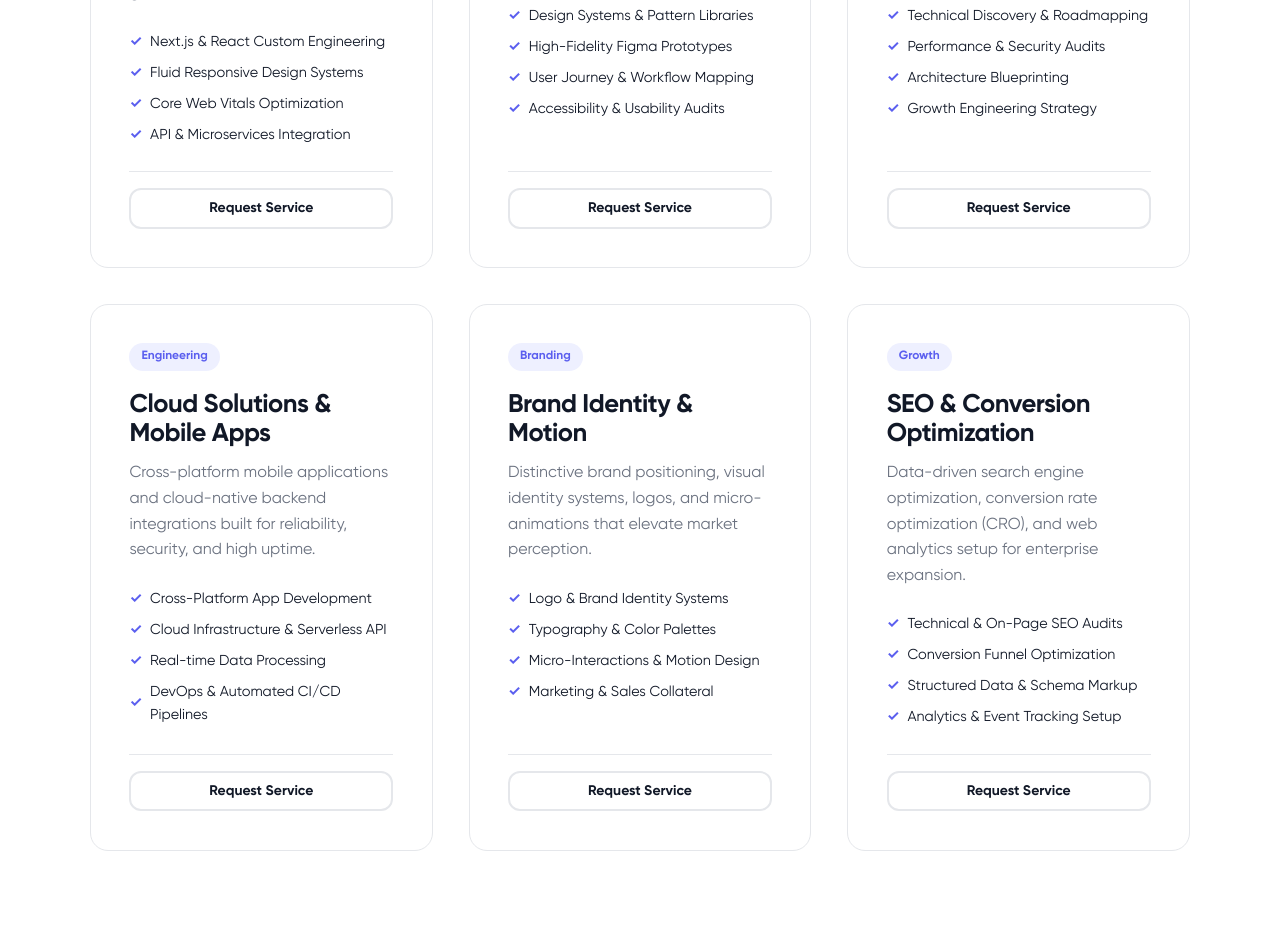
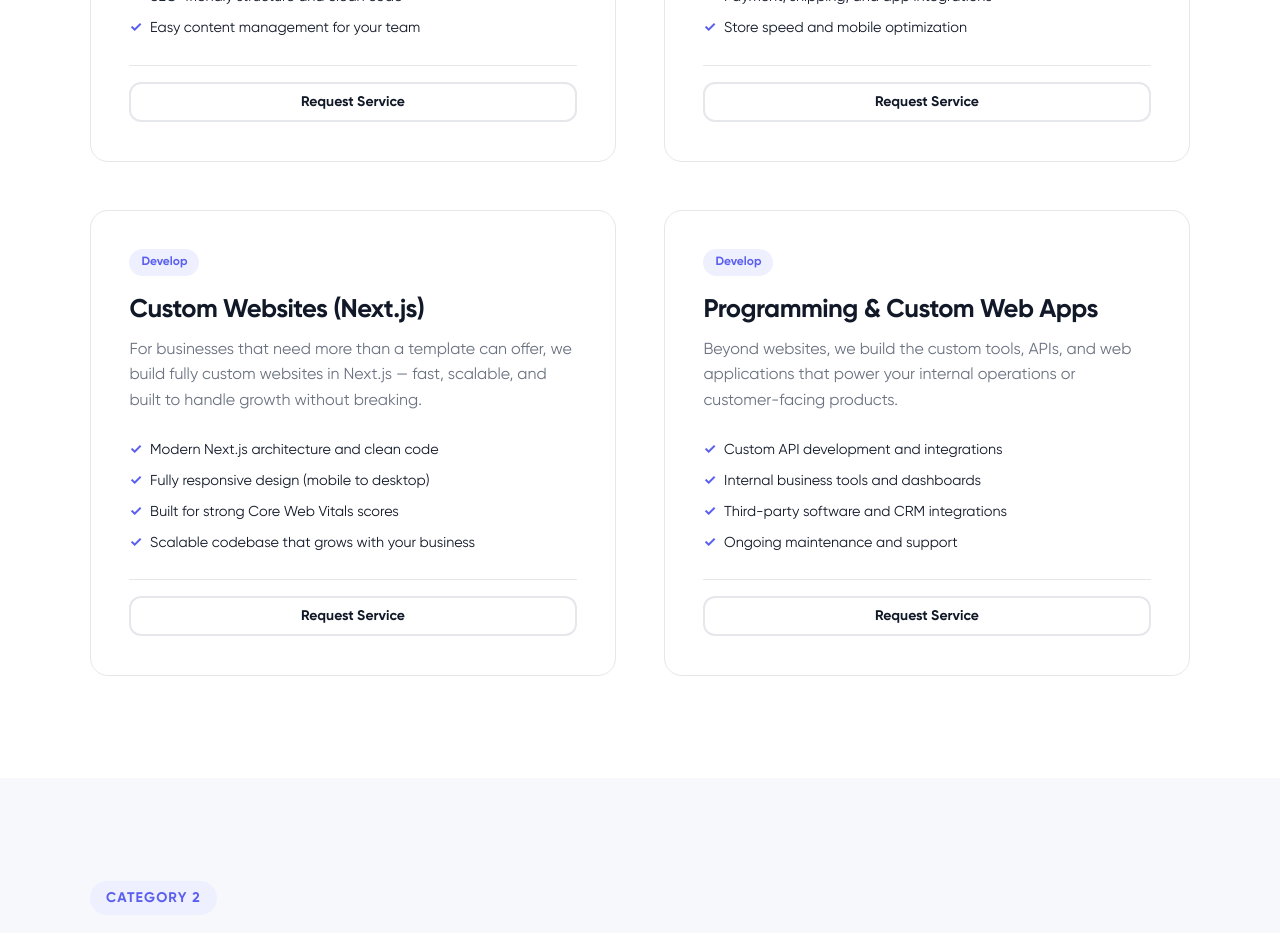
Before and after one commit to Muhammad-Hamza-webdev/orbit-digital, a Next.js app: page /services in a window 1280 px wide. Shown: the part 1240-2173 px from the top of the page. Built offline with nearby package versions, Linux system fonts and the light colour scheme.

Commit message:
Services page update

```diff
--- a/public/assets/css/style.css
+++ b/public/assets/css/style.css
@@ -126,6 +126,10 @@
   padding: 0;
 }
 
+html {
+  scroll-behavior: smooth;
+}
+
 html, body {
   width: 100%;
   max-width: 3840px;
@@ -138,6 +142,10 @@ html, body {
   line-height: 1.6;
   -webkit-font-smoothing: antialiased;
   -moz-osx-font-smoothing: grayscale;
+}
+
+.services-category-section {
+  scroll-margin-top: 100px;
 }
 
 img, svg, video {
--- a/src/app/services/page.js
+++ b/src/app/services/page.js
@@ -2,7 +2,8 @@ import React from 'react';
 import Container from '../../components/Common/Container';
 import SectionHeading from '../../components/Common/SectionHeading';
 import ServiceCard from '../../components/Services/ServiceCard';
-import { servicesData } from '../../data/services';
+import Button from '../../components/Common/Button';
+import { serviceCategories } from '../../data/services';
 
 export const metadata = {
   title: "Our Services | Web Development, AI Automation, Design & Marketing — Orbit Digital",
@@ -21,7 +22,7 @@ export default function ServicesPage() {
   return (
     <>
       {/* 1. Hero Section */}
-      <section className="section section-bg-surface">
+      <section className="section section-bg-surface" style={{ paddingBottom: 'clamp(40px, 6vw, 80px)' }}>
         <Container>
           <div className="section-heading section-heading--wide text-center">
             <span className="section-badge">Our Services</span>
@@ -35,19 +36,42 @@ export default function ServicesPage() {
         </Container>
       </section>
 
+      {/* 2. Four Service Categories */}
+      {serviceCategories.map((category, index) => (
+        <section
+          key={category.id}
+          id={category.id}
+          className={`section services-category-section ${index % 2 === 1 ? 'section-bg-surface' : ''}`}
+        >
+          <Container>
+            <SectionHeading
+              badge={category.badge}
+              title={category.heading}
+              description={category.description}
+            />
+
+            <div className="grid grid-2" style={{ marginTop: '36px' }}>
+              {category.services.map((service, sIdx) => (
+                <ServiceCard key={sIdx} service={service} />
+              ))}
+            </div>
+          </Container>
+        </section>
+      ))}
+
+      {/* 3. Closing CTA */}
       <section className="section">
         <Container>
-          <SectionHeading
-            badge="Solutions Portfolio"
-            title="Designed for Infinite Scale & Growth"
-            description="Explore our specialized services built using native CSS, modern Next.js App Router, and robust cloud APIs."
-            align="center"
-          />
-
-          <div className="grid grid-3">
-            {servicesData.map((service) => (
-              <ServiceCard key={service.id} service={service} />
-            ))}
+          <div className="card cta-banner-card">
+            <h2 className="heading-2 cta-banner-card__title">
+              Not Sure Which Service Fits Your Business?
+            </h2>
+            <p className="cta-banner-card__text">
+              Tell us what&apos;s not working today — we&apos;ll recommend the right mix of Develop, Automate, Create, and Grow for your goals and budget.
+            </p>
+            <Button href="/contact" variant="accent" size="lg" className="frprotech-btn-pill">
+              Talk to Our Team ↗
+            </Button>
           </div>
         </Container>
       </section>
--- a/src/components/Header/Header.jsx
+++ b/src/components/Header/Header.jsx
@@ -12,11 +12,34 @@ export default function Header() {
   const [isMobileServicesOpen, setIsMobileServicesOpen] = useState(false);
   const pathname = usePathname();
 
-  // Close mobile menu and dropdowns on route navigation
+  // Close mobile menu and dropdowns on route navigation, and handle hash scroll
   useEffect(() => {
     setIsMenuOpen(false);
     setIsServicesOpen(false);
+    if (typeof window !== 'undefined' && window.location.hash) {
+      const hash = window.location.hash.replace('#', '');
+      const el = document.getElementById(hash);
+      if (el) {
+        setTimeout(() => {
+          el.scrollIntoView({ behavior: 'smooth' });
+        }, 150);
+      }
+    }
   }, [pathname]);
+
+  const handleSubLinkClick = (href) => {
+    setIsServicesOpen(false);
+    setIsMenuOpen(false);
+    if (pathname === '/services') {
+      const hash = href.split('#')[1];
+      if (hash) {
+        const el = document.getElementById(hash);
+        if (el) {
+          el.scrollIntoView({ behavior: 'smooth' });
+        }
+      }
+    }
+  };
 
   // Lock body scroll when mobile drawer is open
   useEffect(() => {
@@ -125,7 +148,7 @@ export default function Header() {
                           href={subLink.href}
                           className="header-pill__dropdown-item"
                           role="menuitem"
-                          onClick={() => setIsServicesOpen(false)}
+                          onClick={() => handleSubLinkClick(subLink.href)}
                         >
                           {subLink.name}
                         </Link>
@@ -273,7 +296,7 @@ export default function Header() {
                             key={subLink.name}
                             href={subLink.href}
                             className="mobile-drawer__sublink"
-                            onClick={() => setIsMenuOpen(false)}
+                            onClick={() => handleSubLinkClick(subLink.href)}
                           >
                             {subLink.name}
                           </Link>
--- a/src/data/services.js
+++ b/src/data/services.js
@@ -1,116 +1,184 @@
-export const servicesData = [
+export const serviceCategories = [
   {
-    id: "web-development",
-    slug: "web-development",
-    title: "Web Development & Architecture",
-    category: "Engineering",
-    description: "High-performance Next.js applications, responsive web design, and scalable frontend architectures tailored for fast growth.",
-    icon: "code",
+    id: "develop",
+    badge: "Category 1",
+    title: "Develop",
+    heading: "Category 1 — Develop",
+    description: "Your website is the first impression most customers get. We build it to load fast, rank well, and convert — on whichever platform fits your business best.",
+    services: [
+      {
+        slug: "wordpress-websites",
+        title: "WordPress Websites",
+        category: "Develop",
+        description: "We design and build custom WordPress websites that are fast, easy to manage, and optimized for search engines from day one — no bloated page builders slowing you down.",
         deliverables: [
-      "Next.js & React Custom Engineering",
-      "Fluid Responsive Design Systems",
-      "Core Web Vitals Optimization",
-      "API & Microservices Integration"
-    ],
-    benefits: [
-      "Sub-second page loads and optimized rendering",
-      "Seamless responsiveness across 320px to 4K displays",
-      "SEO-friendly SSR & SSG architecture"
+          "Custom theme design (no generic templates)",
+          "Speed and Core Web Vitals optimization",
+          "SEO-friendly structure and clean code",
+          "Easy content management for your team"
         ]
       },
       {
-    id: "ui-ux-design",
-    slug: "ui-ux-design",
-    title: "UI/UX & Product Design",
-    category: "Design",
-    description: "User-centered visual systems, wireframing, and interactive UI prototypes designed to maximize engagement and conversion.",
-    icon: "layout",
+        slug: "shopify-stores",
+        title: "Shopify Stores",
+        category: "Develop",
+        description: "We build Shopify stores designed to convert browsers into buyers, with clean product pages, fast checkout flows, and a design that matches your brand.",
         deliverables: [
-      "Design Systems & Pattern Libraries",
-      "High-Fidelity Figma Prototypes",
-      "User Journey & Workflow Mapping",
-      "Accessibility & Usability Audits"
-    ],
-    benefits: [
-      "Intuitive navigation and cohesive branding",
-      "Higher conversion rates through tested UX flows",
-      "Reduced development friction with clean design tokens"
+          "Custom Shopify theme setup and design",
+          "Product page and collection optimization",
+          "Payment, shipping, and app integrations",
+          "Store speed and mobile optimization"
         ]
       },
       {
-    id: "digital-strategy",
-    slug: "digital-strategy",
-    title: "Digital Product Strategy",
-    category: "Strategy",
-    description: "Comprehensive product roadmaps, technology stack selection, and digital transformation strategy for modern agencies and enterprises.",
-    icon: "compass",
+        slug: "custom-websites-nextjs",
+        title: "Custom Websites (Next.js)",
+        category: "Develop",
+        description: "For businesses that need more than a template can offer, we build fully custom websites in Next.js — fast, scalable, and built to handle growth without breaking.",
         deliverables: [
-      "Technical Discovery & Roadmapping",
-      "Performance & Security Audits",
-      "Architecture Blueprinting",
-      "Growth Engineering Strategy"
-    ],
-    benefits: [
-      "Clear technical roadmap aligned with business goals",
-      "Minimized architectural debt and re-work",
-      "Fast market deployment and scalable infrastructure"
+          "Modern Next.js architecture and clean code",
+          "Fully responsive design (mobile to desktop)",
+          "Built for strong Core Web Vitals scores",
+          "Scalable codebase that grows with your business"
         ]
       },
       {
-    id: "cloud-mobile",
-    slug: "cloud-mobile",
-    title: "Cloud Solutions & Mobile Apps",
-    category: "Engineering",
-    description: "Cross-platform mobile applications and cloud-native backend integrations built for reliability, security, and high uptime.",
-    icon: "cloud",
+        slug: "programming-custom-web-apps",
+        title: "Programming & Custom Web Apps",
+        category: "Develop",
+        description: "Beyond websites, we build the custom tools, APIs, and web applications that power your internal operations or customer-facing products.",
         deliverables: [
-      "Cross-Platform App Development",
-      "Cloud Infrastructure & Serverless API",
-      "Real-time Data Processing",
-      "DevOps & Automated CI/CD Pipelines"
-    ],
-    benefits: [
-      "Unified codebase across web and mobile platforms",
-      "Resilient cloud architecture handling spike loads",
-      "Automated testing and continuous delivery"
+          "Custom API development and integrations",
+          "Internal business tools and dashboards",
+          "Third-party software and CRM integrations",
+          "Ongoing maintenance and support"
+        ]
+      }
     ]
   },
   {
-    id: "brand-identity",
-    slug: "brand-identity",
-    title: "Brand Identity & Motion",
-    category: "Branding",
-    description: "Distinctive brand positioning, visual identity systems, logos, and micro-animations that elevate market perception.",
-    icon: "sparkles",
+    id: "automate",
+    badge: "Category 2",
+    title: "Automate",
+    heading: "Category 2 — Automate",
+    description: "Manual, repetitive work costs your team hours every week. We automate it, so your people can focus on higher-value work.",
+    services: [
+      {
+        slug: "ai-automation",
+        title: "AI Automation",
+        category: "Automate",
+        description: "We map your everyday business workflows — lead follow-ups, order updates, internal approvals — and automate them using AI and no-code/low-code tools, saving your team hours every week.",
         deliverables: [
-      "Logo & Brand Identity Systems",
-      "Typography & Color Palettes",
-      "Micro-Interactions & Motion Design",
-      "Marketing & Sales Collateral"
-    ],
-    benefits: [
-      "Memorable visual impression in crowded markets",
-      "Consistent brand guidelines across digital channels",
-      "Engaging motion feedback that delights users"
+          "Workflow mapping and automation strategy",
+          "Lead capture and follow-up automation",
+          "Internal process and reporting automation",
+          "Ongoing monitoring and optimization"
         ]
       },
       {
-    id: "growth-seo",
-    slug: "growth-seo",
-    title: "SEO & Conversion Optimization",
-    category: "Growth",
-    description: "Data-driven search engine optimization, conversion rate optimization (CRO), and web analytics setup for enterprise expansion.",
-    icon: "trending-up",
+        slug: "ai-tools-integration",
+        title: "AI Tools Integration",
+        category: "Automate",
+        description: "We integrate AI directly into how your business already runs — chatbots that actually answer customer questions, content generation tools, and CRM automation that keeps your pipeline moving.",
         deliverables: [
-      "Technical & On-Page SEO Audits",
-      "Conversion Funnel Optimization",
-      "Structured Data & Schema Markup",
-      "Analytics & Event Tracking Setup"
-    ],
-    benefits: [
-      "Increased organic search visibility and rankings",
-      "Higher lead generation throughput from existing traffic",
-      "Actionable analytics for data-guided growth"
+          "AI chatbot setup for websites and social channels",
+          "AI-assisted content generation workflows",
+          "CRM automation and lead scoring",
+          "Custom AI tool integration for your specific stack"
+        ]
+      }
+    ]
+  },
+  {
+    id: "create",
+    badge: "Category 3",
+    title: "Create",
+    heading: "Category 3 — Create",
+    description: "Good design is what makes people stop, look, and remember you. We create visuals built around how your audience actually behaves online.",
+    services: [
+      {
+        slug: "graphic-designing",
+        title: "Graphic Designing",
+        category: "Create",
+        description: "From logos to full brand identities to everyday social content, we design visuals that keep your brand consistent and instantly recognizable across every channel.",
+        deliverables: [
+          "Logo design and brand identity systems",
+          "Social media post and ad creative design",
+          "Marketing collateral and print design",
+          "Packaging and label design"
+        ]
+      },
+      {
+        slug: "video-editing",
+        title: "Video Editing",
+        category: "Create",
+        description: "We edit short-form reels, paid ad creatives, YouTube content, and product videos designed to hold attention and drive action, not just look polished.",
+        deliverables: [
+          "Reels and short-form social video editing",
+          "Paid ad video creatives",
+          "YouTube and long-form video editing",
+          "Product and promotional video editing"
+        ]
+      }
+    ]
+  },
+  {
+    id: "grow",
+    badge: "Category 4",
+    title: "Grow",
+    heading: "Category 4 — Grow",
+    description: "Traffic without conversion is just noise. Our growth services are built to turn visibility into measurable revenue.",
+    services: [
+      {
+        slug: "social-media-management",
+        title: "Social Media Management",
+        category: "Grow",
+        description: "We plan, create, and post consistent content across your social channels, so your brand shows up reliably without you having to think about it daily.",
+        deliverables: [
+          "Monthly content calendar planning",
+          "Post scheduling and publishing",
+          "Community engagement and response management",
+          "Monthly performance reporting"
+        ]
+      },
+      {
+        slug: "social-media-marketing",
+        title: "Social Media Marketing",
+        category: "Grow",
+        description: "Beyond regular posting, we build organic growth strategies that expand your reach and turn followers into genuine customers over time.",
+        deliverables: [
+          "Organic growth strategy and audience targeting",
+          "Content strategy aligned to business goals",
+          "Hashtag, trend, and platform-specific optimization",
+          "Growth tracking and strategy adjustments"
+        ]
+      },
+      {
+        slug: "performance-marketing",
+        title: "Performance Marketing",
+        category: "Grow",
+        description: "We run Facebook and Google Ads with one focus: return on ad spend. Every campaign is built, tested, and optimized against real revenue numbers, not just clicks.",
+        deliverables: [
+          "Facebook & Instagram Ads management",
+          "Google Ads (Search, Display, Shopping)",
+          "Conversion tracking and pixel setup",
+          "Ongoing A/B testing and ROI optimization"
+        ]
+      },
+      {
+        slug: "seo",
+        title: "SEO",
+        category: "Grow",
+        description: "We improve where you rank on Google through a combination of on-page fixes, technical SEO, and off-page authority building — so you get found by people already searching for what you offer.",
+        deliverables: [
+          "On-page SEO (content, structure, metadata)",
+          "Technical SEO (speed, indexing, Core Web Vitals)",
+          "Off-page SEO and authority building",
+          "Keyword research and monthly rank tracking"
+        ]
+      }
     ]
   }
 ];
+
+export const servicesData = serviceCategories.flatMap((cat) => cat.services);
```
Lines whose indentation alone changed are shown as unchanged.
